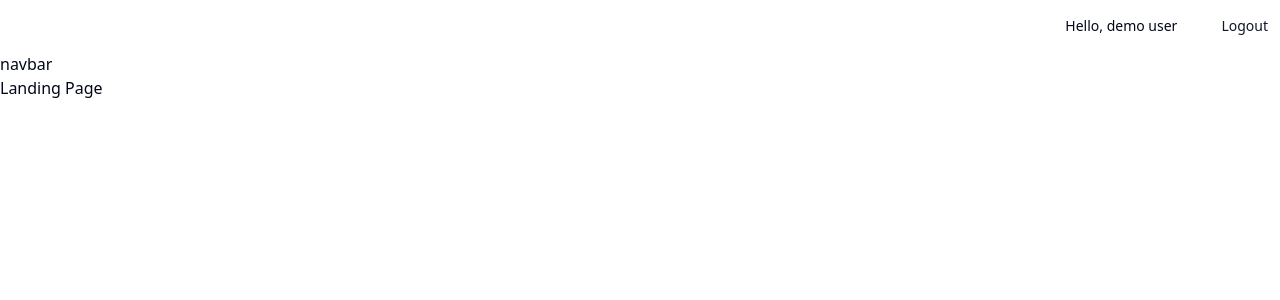
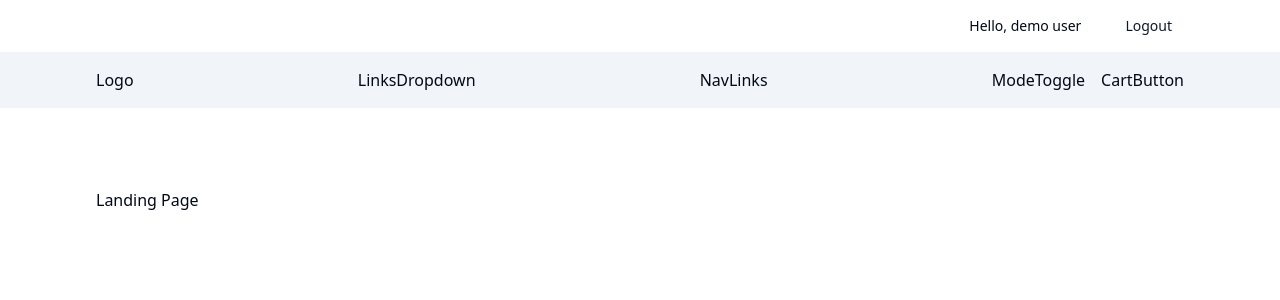
Before and after one commit to NikDoe/store, a React (Vite) app: page / in a window 1280 px wide. Shown: the top 300 px of the page. Built offline with nearby package versions, Linux system fonts and the light colour scheme.

Commit message:
setup navbar structure

```diff
--- /dev/null
+++ b/src/components/CartButton.tsx
@@ -0,0 +1,9 @@
+function CartButton() {
+	return (
+		<div>
+            CartButton
+		</div>
+	);
+}
+
+export default CartButton;
--- a/src/components/Header.tsx
+++ b/src/components/Header.tsx
@@ -23,7 +23,7 @@ const Header = () => {
 					<div className='flex gap-x-2 sm:gap-x-8 items-center'>
 						<p className='text-xs sm:text-sm'>Hello, {user.username}</p>
 						<Button variant='link' size='sm' onClick={handleLogout}>
-              Logout
+                            Logout
 						</Button>
 					</div>
 				) : (
--- /dev/null
+++ b/src/components/LinksDropdown.tsx
@@ -0,0 +1,9 @@
+function LinksDropdown() {
+	return (
+		<div>
+            LinksDropdown
+		</div>
+	);
+}
+
+export default LinksDropdown;
--- /dev/null
+++ b/src/components/Logo.tsx
@@ -0,0 +1,9 @@
+function Logo() {
+	return (
+		<div>
+            Logo
+		</div>
+	);
+}
+
+export default Logo;
--- /dev/null
+++ b/src/components/ModeToggle.tsx
@@ -0,0 +1,9 @@
+function ModeToggle() {
+	return (
+		<div>
+            ModeToggle
+		</div>
+	);
+}
+
+export default ModeToggle;
--- /dev/null
+++ b/src/components/NavLinks.tsx
@@ -0,0 +1,9 @@
+function NavLinks() {
+	return (
+		<div>
+            NavLinks
+		</div>
+	);
+}
+
+export default NavLinks;
--- /dev/null
+++ b/src/components/Navbar.tsx
@@ -0,0 +1,22 @@
+import CartButton from './CartButton';
+import LinksDropdown from './LinksDropdown';
+import Logo from './Logo';
+import ModeToggle from './ModeToggle';
+import NavLinks from './NavLinks';
+
+const Navbar = () => {
+	return (
+		<nav className='bg-muted py-4'>
+			<div className='align-element flex justify-between items-center'>
+				<Logo />
+				<LinksDropdown />
+				<NavLinks />
+				<div className='flex justify-center items-center gap-x-4'>
+					<ModeToggle />
+					<CartButton />
+				</div>
+			</div>
+		</nav>
+	);
+};
+export default Navbar;
--- a/src/components/index.ts
+++ b/src/components/index.ts
@@ -1 +1,7 @@
 export { default as Header } from './Header';
+export { default as Navbar } from './Navbar';
+export { default as CartButton } from './CartButton';
+export { default as LinksDropdown } from './LinksDropdown';
+export { default as Logo } from './Logo';
+export { default as ModeToggle } from './ModeToggle';
+export { default as NavLinks } from './NavLinks';
--- a/src/index.css
+++ b/src/index.css
@@ -66,6 +66,12 @@
     }
   }
 
+@layer components {
+  .align-element {
+    @apply mx-auto max-w-6xl px-8;
+  }
+}
+
   @layer base {
     * {
       @apply border-border;
--- a/src/pages/HomeLayout.tsx
+++ b/src/pages/HomeLayout.tsx
@@ -1,12 +1,14 @@
-import { Header } from '@/components';
+import { Header, Navbar } from '@/components';
 import { Outlet } from 'react-router-dom';
 
 const HomeLayout = () => {
 	return (
 		<>
 			<Header />
-			<nav>navbar</nav>
-			<Outlet />
+			<Navbar />
+			<div className='align-element py-20'>
+				<Outlet />
+			</div>
 		</>
 	);
 };
```
